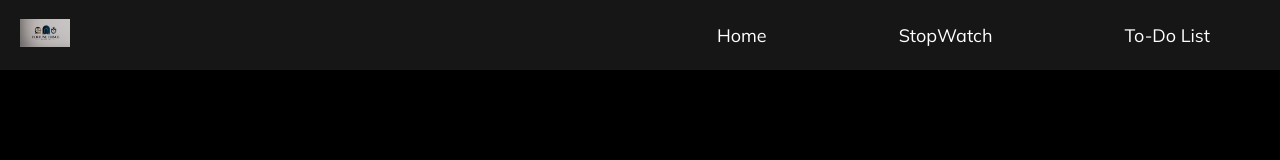
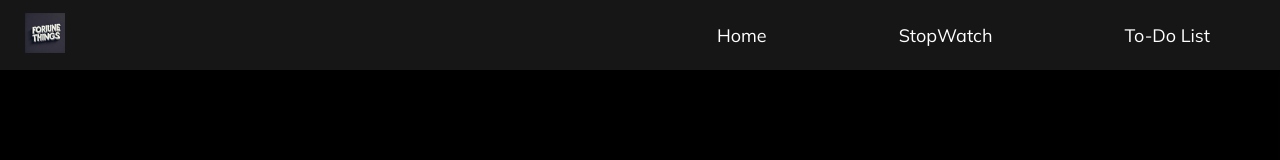
Before and after one commit to utshobbose/Fortune-Things, a plain HTML site: page index.html in a window 1280 px wide. Shown: the top 160 px of the page. Drawn offline with Linux system fonts and the light colour scheme.

Commit message:
Updated Logo

```diff
--- a/index.html
+++ b/index.html
@@ -11,7 +11,7 @@
 <body>
     <nav class="navbar">
         <div class="container">
-           <a href="/index.html"><img src="images/Fortune Things.jpg" alt="Logo" class="logo" ></a>
+           <a href="/index.html"><img src="images/FortuneThingsLogo.jpg" alt="Logo" class="logo" ></a>
             <ul class="nav-menu" id="nav-menu">
                 <li><a href="/index.html">Home</a></li>
                 <li><a href="#stopwatch" class="smooth-scroll">StopWatch</a></li>
```
Also changed, not shown: todo.html (+1 -1 lines), images/Fortune Things.jpg (deleted), images/FortuneThingsLogo.jpg (added).
